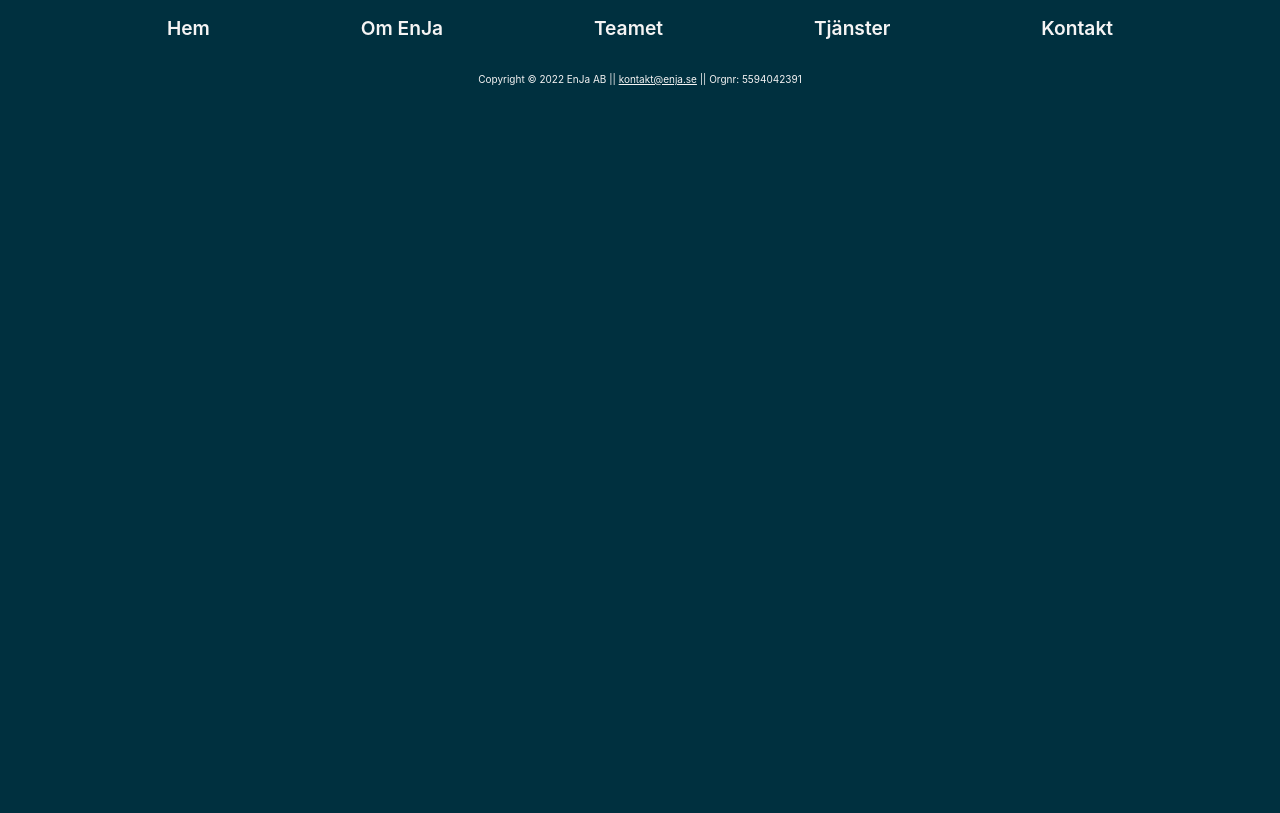
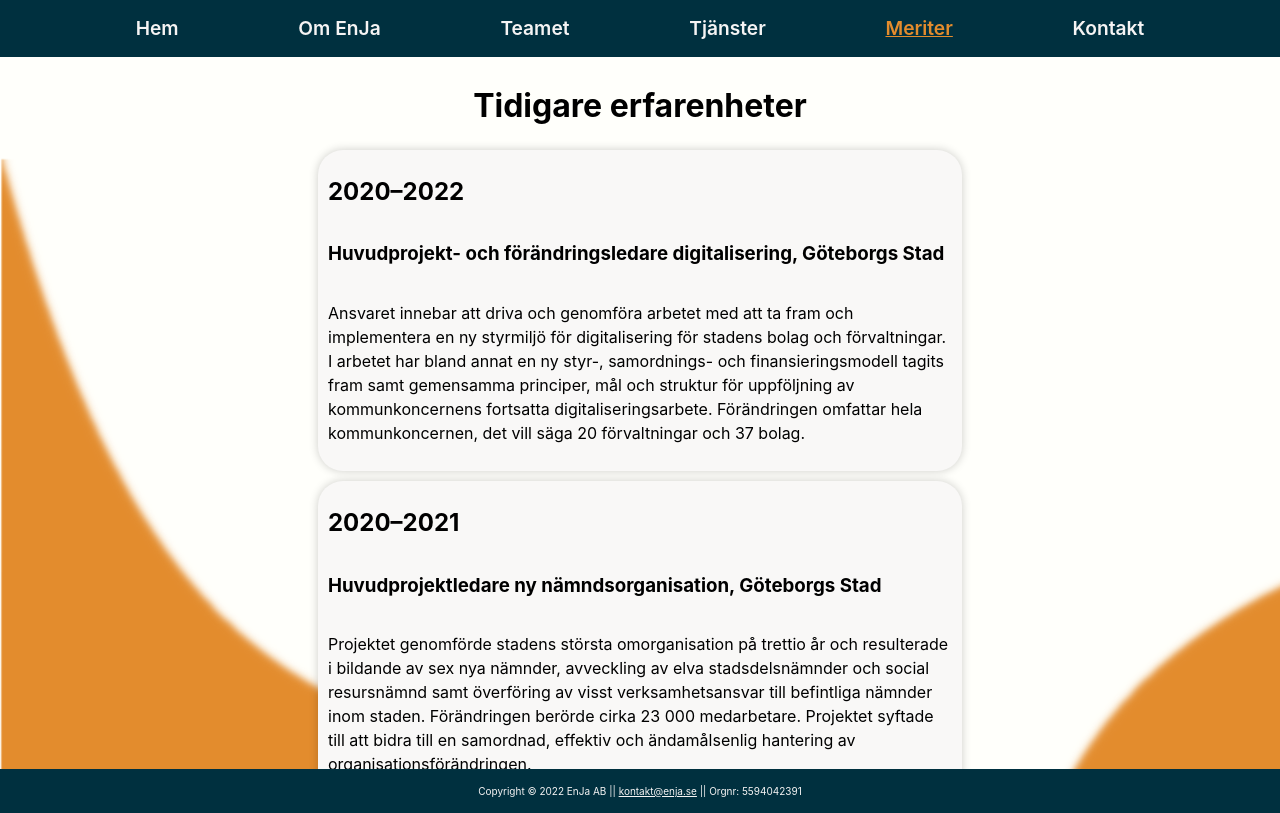
Before and after one commit to Meikyo72/Enja, a React (Vite) app: page /experiences in a window 1280 px wide. Built offline with nearby package versions, Linux system fonts and the light colour scheme.

Commit message:
added a experiences tab

```diff
--- a/src/App.css
+++ b/src/App.css
@@ -1,6 +1,4 @@
 body {
-  /*background-color: #9ACAD2;*/
-  /*background-image: linear-gradient(180deg, rgba(154,202,210,1), rgba(154,202,210,0));*/
   background-color: #00303f;
   margin: 0;
   overflow: hidden;
@@ -41,6 +39,11 @@ body {
   font-size: 1.2rem;
   font-weight: 600;
 }
+@media screen and (max-width: 768px) {
+  .nav-menu ul li a {
+    font-size: 0.9rem;
+  }
+}
 .nav-menu .activeStyle {
   color: #e38c2d;
   text-decoration: underline;
@@ -51,7 +54,6 @@ body {
   flex-direction: column;
   height: 85vh;
   padding: 1rem;
-  /*background-image: linear-gradient(180deg, rgba(245, 244, 244, 1), rgba(245, 244, 244, 0));*/
   background-image: url('./assets/landingbg.png');
   background-size: cover;
 }
@@ -87,6 +89,7 @@ body {
   width: 15%;
   text-align: left;
   font-style: italic;
+  font-size: 1.1rem;
 }
 @media screen and (max-width: 790px) {
   .image-header {
@@ -188,8 +191,6 @@ body {
   flex-direction: column;
   height: 85vh;
   padding: 1rem;
-  /*background-color: #f9f8f7;
-  background-image: linear-gradient(180deg, rgba(245, 244, 244, 1), rgba(245, 244, 244, 0));*/
   background-image: url('./assets/teambg.png');
   background-size: cover;
   overflow: scroll;
@@ -230,7 +231,6 @@ body {
   align-items: center;
   width: 350px;
   height: auto;
-  /*margin: 1rem;*/
   padding: 1rem;
   background-color: #f9f8f7;
   border-radius: 25px;
@@ -364,7 +364,6 @@ body {
   margin-top: -2rem;
 }
 .teamModal button{
-  /*margin: 1rem;*/
   margin-top: auto;
   margin-bottom: 0;
   padding: 0.5rem;
@@ -482,13 +481,12 @@ body {
 
 /* Services --- End*/
 
+/* About --- Start*/
 .about-container {
   display: flex;
   flex-direction: column;
   height: 85vh;
   padding: 1rem;
-  /*background-color: #f9f8f7;
-  background-image: linear-gradient(180deg, rgba(245, 244, 244, 1), rgba(245, 244, 244, 0));*/
   background-image: url('./assets/teambg.png');
   background-size: cover;
   overflow: scroll;
@@ -524,14 +522,39 @@ body {
     color: #00303f;
   }
 }
+/* About --- End*/
 
+/* Experiences --- Start*/
+.experiences-container {
+  display: flex;
+  flex-direction: column;
+  height: 85vh;
+  padding: 1rem;
+  background-image: url('./assets/landingbg.png');
+  background-size: cover;
+  overflow: scroll;
+  overflow-x: hidden;
+}
+.experiences-container section{
+  display: flex;
+  flex-direction: column;
+  text-align: left;
+  width: 50%;
+  min-width: 300px;
+  margin: 10px auto 0 auto;
+  padding: 10px;
+  background-color: #f9f8f7;
+  box-shadow: 0 0 10px 0 rgba(0, 0, 0, 0.2);
+  border-radius: 25px;
+}
+/* Experiences --- End*/
+
+/* contact start */
 .contact-container {
   display: flex;
   flex-direction: column;
   height: 85vh;
   padding: 1rem;
-  /*
-  background-image: linear-gradient(180deg, rgba(245, 244, 244, 1), rgba(245, 244, 244, 0));*/
   background-color: #f5ae62;
   background-image: url('./assets/kontaktbg.png');
   background-size: cover;
@@ -579,7 +602,9 @@ body {
 .form-container input[type=submit]:hover {
   opacity: 0.7;
 }
+/* Contact end */
 
+/* Footer start */
 .footer-container {
   display: flex;
   flex-direction: row;
@@ -594,6 +619,7 @@ body {
 .footer-container a{
   color: #f5f4f4;
 }
+/* Footer end */
 
 
 
--- a/src/App.jsx
+++ b/src/App.jsx
@@ -6,6 +6,7 @@ import TeamContainer from './TeamContainer'
 import Services from './Services'
 import AboutRow from './AboutRow'
 import Contact from './Contact'
+import Experiences from './Experiences'
 import Footer from './Footer'
 import {Route, Routes} from 'react-router-dom'
 
@@ -19,6 +20,7 @@ function App() {
         <Route path="/team" element={<TeamContainer />} />
         <Route path="/services" element={<Services />} />
         <Route path="/about" element={<AboutRow />} />
+        <Route path="/experiences" element={<Experiences />} />
         <Route path="/contact" element={<Contact />} />
       </Routes>
       <Footer />
--- /dev/null
+++ b/src/Experiences.jsx
@@ -0,0 +1,48 @@
+
+function Experiences() {
+
+    return (
+
+    <div className="experiences-container">
+    <h1>Tidigare erfarenheter</h1>
+    <section>
+        <h2>2020–2022</h2>
+        <h3>Huvudprojekt- och förändringsledare digitalisering, Göteborgs Stad</h3>
+            <p>
+            Ansvaret innebar att driva och genomföra arbetet med att ta fram och implementera en ny styrmiljö för digitalisering för stadens bolag och förvaltningar. I arbetet har bland annat en ny styr-, samordnings- och finansieringsmodell tagits fram samt gemensamma principer, mål och struktur för uppföljning av kommunkoncernens fortsatta digitaliseringsarbete. Förändringen omfattar hela kommunkoncernen, det vill säga 20 förvaltningar och 37 bolag.
+            </p>
+    </section>
+    <section>
+        <h2>2020–2021</h2>
+        <h3>Huvudprojektledare ny nämndsorganisation, Göteborgs Stad</h3>
+            <p>
+            Projektet genomförde stadens största omorganisation på trettio år och resulterade i bildande av sex nya nämnder, avveckling av elva stadsdelsnämnder och social resursnämnd samt överföring av visst verksamhetsansvar till befintliga nämnder inom staden. Förändringen berörde cirka 23 000 medarbetare. Projektet syftade till att bidra till en samordnad, effektiv och ändamålsenlig hantering av organisationsförändringen.
+            </p>
+    </section>
+    <section>
+        <h2>2019–2020</h2>
+        <h3>Program- och projektledare, Göteborgs Stads innovationsplattform</h3>
+            <p>
+            Go:innovation är ett projekt inom ramen för Göteborg Stads innovationsprogram, bestående av ett tiotal delprojekt. Det fokuserar dels på samverkan med de andra fem plattformsstäderna, dels på strategiskt lärande, organisering samt spridning av innovation. Plattformen ska skapa ett strukturerat arbete med forskning och innovation och stärka Göteborg som testarena, så att näringsliv, offentlig sektor, akademi och civilsamhälle kan utveckla framtidens lösningar tillsammans. Innovationsarbetet ska bidra till en hållbar stadsutveckling både vad gäller ekonomi, sociala frågor och ekologi. Förändringen omfattar hela kommunkoncernen.
+            </p>
+    </section>
+    <section>
+        <h2>2017 - 2018</h2>
+        <h3>Projektledare IT och Digitalisering – etablering av Göteborgs Stads förskole- och grundskoleförvaltning</h3>
+            <p>
+            Göteborgs Stad genomförde en stor förändring av förskole- och grundskoleverksamheten under 2017–2018 där två nya förvaltningar bildades och tog över ansvaret för verksamheten från de tio stadsdelsnämnderna. Huvudansvar för frågor och leveranser inom projektområde IT och digitalisering. Förändringen berörde cirka 15 000 medarbetare och 70 000 barn och elever.
+            </p>
+    </section>
+    <section>
+        <h2>2016–2017</h2>
+        <h3>Projektledare modell för nyttorealisering avseende digitalisering, Göteborgs Stad</h3>
+            <p>
+            Ansvar för att ta fram en för stadens förvaltningar och bolag gemensam modell och riktlinje för nyttorealisering (digitalisering). Med modellen och riktlinje avsåg staden skapa förutsättningar för ökad möjlighet till mer likvärdig värdering och prioritering av utvecklingsinitiativ, ökade hemtagningseffekter utifrån ett ekonomiskt och kvalitativt perspektiv samt ökad kvalitet i beslutsunderlag.
+            </p>
+    </section>
+    </div>
+    );
+
+    }
+
+    export default Experiences;
--- a/src/Navbar.jsx
+++ b/src/Navbar.jsx
@@ -19,6 +19,9 @@ return (
         <li><NavLink to="/services" className={({ isActive }) =>
               isActive ? activeClassName : undefined
             }>Tjänster</NavLink></li>
+        <li><NavLink to="/experiences" className={({ isActive }) =>
+              isActive ? activeClassName : undefined
+            }>Meriter</NavLink></li>
         <li><NavLink to="/contact" className={({ isActive }) =>
               isActive ? activeClassName : undefined
             }>Kontakt</NavLink></li>
--- a/src/Services.jsx
+++ b/src/Services.jsx
@@ -28,7 +28,7 @@ return (
                 <li>Designa förändringskoncept inför genomförande och omställning</li>
                 <li>Strategiutveckling</li>
                 <li>Organisationsutveckling</li>
-                <li>Styrning och ledning med fokus på digital transformation</li>
+                <li>Styrning och ledning</li>
             </ul>
             <button className="button" onClick={()=> setStrategiOpen(true)}>Läs mer...</button>
         </div>
```
